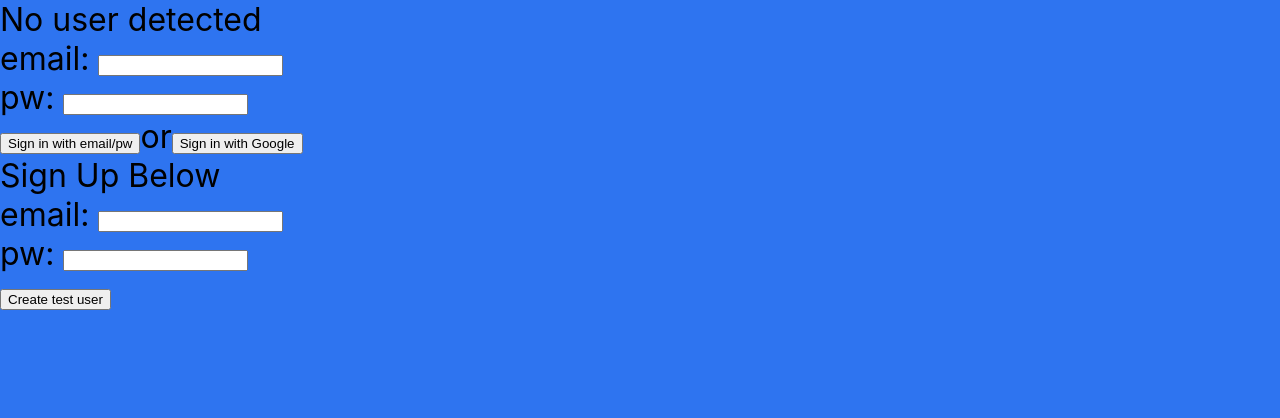
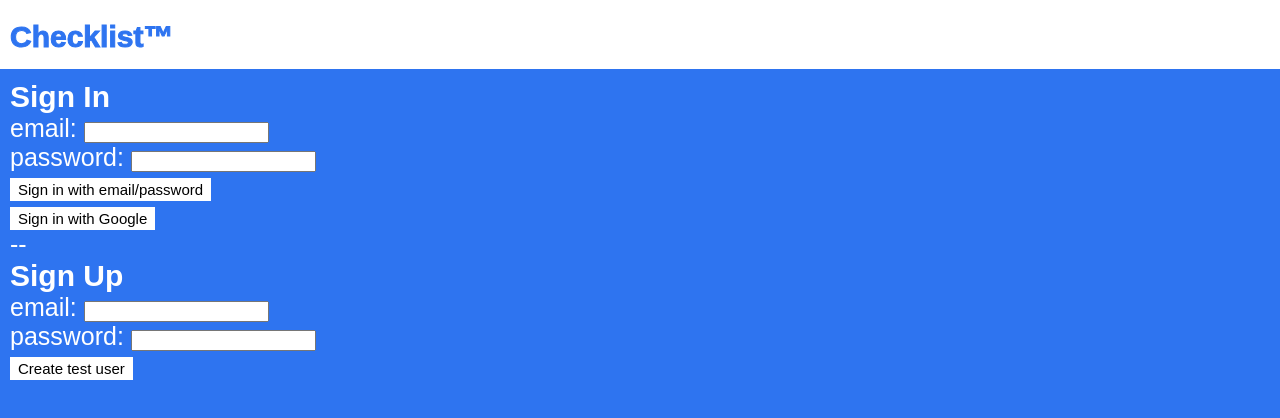
Before and after one commit to osrussell/cs124-lab2, a React (Create React App) app: page / in a window 1280 px wide. Shown: the top 418 px of the page. Built offline with nearby package versions, Linux system fonts and the light colour scheme; no server answers.

Commit message:
Finished formatting!!!

```diff
--- /dev/null
+++ b/src/App.css
@@ -0,0 +1,47 @@
+/* Start of top bar*/
+.header{
+    position: fixed;
+    top:0;
+    left: 0;
+    right: 0;
+    background-color: white;
+    z-index: 1000;
+    border-bottom-color: black;
+}
+
+h1 {
+    font-family: "Arial", sans-serif;
+    font-size: 15px ; /* make responsive font size */
+    margin-left: 10px;
+    -webkit-text-fill-color: black;
+    -webkit-text-stroke-width: 1px;
+    -webkit-text-stroke-color: black;
+    margin-bottom: 0.5em; /* consider switching this to something else*/
+}
+
+.signins {
+    position: fixed;
+    display: block;
+    /*background: red;*/
+    /*z-index: 1;*/
+    top: 80px;
+    left: 10px;
+    font-size: 25px;
+    font-family: "Arial", sans-serif;
+    color: white;
+}
+
+.titles {
+    font-weight: bold;
+    /*background: white;*/
+    /*color: #2e74f0;*/
+    color: white;
+    font-size: 30px ; /* make responsive font size */
+}
+
+.signin-buttons {
+    background: white;
+    border-color: transparent;
+    font-size: 15px ; /* make responsive font size */
+    /*color: white;*/
+}
--- a/src/App.js
+++ b/src/App.js
@@ -1,5 +1,5 @@
 import {useState} from 'react';
-import './SignedInApp.css';
+import './App.css';
 import SignedInApp from './SignedInApp.js';
 import {initializeApp} from "firebase/app";
 import {
@@ -11,7 +11,6 @@ import {
 
 import {
     getAuth,
-    sendEmailVerification,
     signOut } from "firebase/auth";
 
 import {
@@ -62,11 +61,6 @@ function Auth() {
         setisnewuser(!isnewuser);
     }
 
-
-    function verifyEmail() {
-        sendEmailVerification(user);
-    }
-
     if (loading) {
         return <p>loading</p>;
 
@@ -86,9 +80,21 @@ function Auth() {
     } else {
         return <>
             {error && <p>Error App: {error.message}</p>}
+            <header className={"header"}>
+                <h1>
+                    <strong tabIndex={"0"}>
+                        Checklist&trade;
+                    </strong>
+                </h1>
+            </header>
             <div> No user detected</div>
-            <SignIn key="Sign In"/>
-            <SignUp key="Sign Up" toggleNew ={toggleNew}/>
+            <div className={"signins"}>
+                <SignIn key="Sign In"/>
+                {/*<br/>*/}
+                --
+                <br/>
+                <SignUp key="Sign Up" toggleNew ={toggleNew}/>
+            </div>
         </>
     }
 }
@@ -116,20 +122,21 @@ function SignIn() {
     return <div>
         {error1 && <p>"Error logging in: " {error1.message}</p>}
         {error2 && <p>"Error logging in: " {error2.message}</p>}
+        <div className={"titles"}> Sign In </div>
         <label htmlFor='email'>email: </label>
         <input type="text" id='email' value={email}
                onChange={e => setEmail(e.target.value)}/>
         <br/>
-        <label htmlFor='pw'>pw: </label>
+        <label htmlFor='pw'>password: </label>
         <input type="text" id='pw' value={pw}
                onChange={e => setPw(e.target.value)}/>
         <br/>
-        <button onClick={() => signInWithEmailAndPassword(email, pw)}>
-            Sign in with email/pw
+        <button className={"signin-buttons"} onClick={() => signInWithEmailAndPassword(email, pw)}>
+            Sign in with email/password
         </button>
 
-        or
-        <button onClick={() => signInWithGoogle()}>
+        <br/>
+        <button className={"signin-buttons"} onClick={() => signInWithGoogle()}>
             Sign in with Google
         </button>
     </div>
@@ -158,16 +165,16 @@ function SignUp(props) {
 
     return <div>
         {error && <p>"Error signing up: " {error.message}</p>}
-        <div> Sign Up Below</div>
+        <div className={"titles"}> Sign Up </div>
         <label htmlFor='email'>email: </label>
         <input type="text" id='email' value={email}
                onChange={e => setEmail(e.target.value)}/>
         <br/>
-        <label htmlFor='pw'>pw: </label>
+        <label htmlFor='pw'>password: </label>
         <input type="text" id='pw' value={pw}
                onChange={e => setPw(e.target.value)}/>
         <br/>
-        <button onClick={() =>
+        <button className={"signin-buttons"} onClick={() =>
             (createNewUserButtonClick())} >
             Create test user
         </button>
--- a/src/SignedInApp.css
+++ b/src/SignedInApp.css
@@ -24,7 +24,7 @@
 /* Alters Checklist */
 
 h1 {
-  font-family: "Arial" ;
+  font-family: "Arial", sans-serif;
   font-size: 30px ; /* make responsive font size */
   margin-left: 10px;
   -webkit-text-fill-color: #2e74f0;
@@ -82,13 +82,34 @@ h1 {
   border-color: #2e74f0;
 }
 
+.landing-menu {
+  float: left;
+  list-style: none;
+  font-size: 100%;
+  font-family: "Arial", sans-serif;
+  border: white;
+}
+
+.landing-menuButtons {
+  float: left;
+  list-style: none;
+  font-size: 100%;
+  font-family: "Arial", sans-serif;
+  border: white;
+}
+
+#your-lists {
+  border-color: transparent;
+  font-weight: bold;
+}
+
 #left {
   background-image: url(../public/left-crop.png);
   width: 125px; /* Sets the width so it doesn't change with re-sizing */
   background-size: 100% 100%;
   background-repeat: no-repeat;
   top: 85px;
-  left: 0px;
+  left: 0;
   /*right: 45px;*/
   bottom: 105px;
   position: fixed;
@@ -133,7 +154,7 @@ h1 {
 
 
 
-  font-family: "American Typewriter";
+  font-family: "American Typewriter", serif;
   font-size: 100% ;
   color: Black;
 }
@@ -173,7 +194,7 @@ h1 {
 #buttons input{
   background-color: black;
   color: white;
-  font-family: "Arial" ;
+  font-family: "Arial", sans-serif ;
   font-size: 100% ;
   height: 50px;
 }
@@ -190,8 +211,7 @@ h1 {
 
 #emojiUnlocked {
   background-image: url(../public/open-lock_1f513.png);
-  background-size: 100% 100%;
-  background-repeat: no-repeat;
+  /*background-size: 100% 100%;*/
   background-size: 15px 15px ;
   background-repeat: no-repeat;
   background-position: center;
--- a/src/SignedInApp.js
+++ b/src/SignedInApp.js
@@ -44,6 +44,7 @@ function SignedInApp(props) {
 
     const subRef = collection(props.db, props.collectionName, currentListID, props.subCollectName );
     const qTasks = query(subRef, orderBy(sortBy));
+    console.log(qTasks);
     const [tasks , loadingTasks, error] = useCollectionData(qTasks);
     //
     // Toggles between modes by adding id names, Important that each mode includes the post-space
@@ -326,18 +327,13 @@ function SignedInApp(props) {
                 <div id={"tasks"}>
                     {(currentListID === "no list yet")?
                         ((lists.length === 0)? (<div> You don't have any lists yet! Go to the menu to create a new list </div>):
-                            (<ul> <li key={"Your List"}>
-                                <input  type={"button"} value={" Your Lists:"}  className={"menuButtons menuHeaders"}  />
+                            (<ul className={"landing-menu"}> <li key={"Your List"}>
+                                <input  type={"button"} value={" Your Lists:"}  className={"landing-menuButtons menuHeaders"} id={"your-lists"}  />
                             </li>
 
                         {(loadingLists)? "loading":
-                            lists.map(t => (t.id === currentListID)?
-                                (<li key={t.id}>
-                                    <input type={"button"} value={t.name}  className={"menuButtons currentList"}
-                                           onClick={(_) => handleChangeList(t.id)}
-                                           aria-label={t.name + " selected"}/>
-                                </li>): (<li key={t.id}>
-                                    <input type={"button"} value={t.name}  className={"menuButtons"}
+                            lists.map(t => (<li key={t.id}>
+                                    <input type={"button"} value={t.name}  className={"landing-menuButtons"}
                                            onClick={(_) => handleChangeList(t.id)}
                                            aria-label={t.name + " not selected"}/>
                                 </li>))}
```
Also changed, not shown: design copy/design.md (line endings or trailing spaces).
